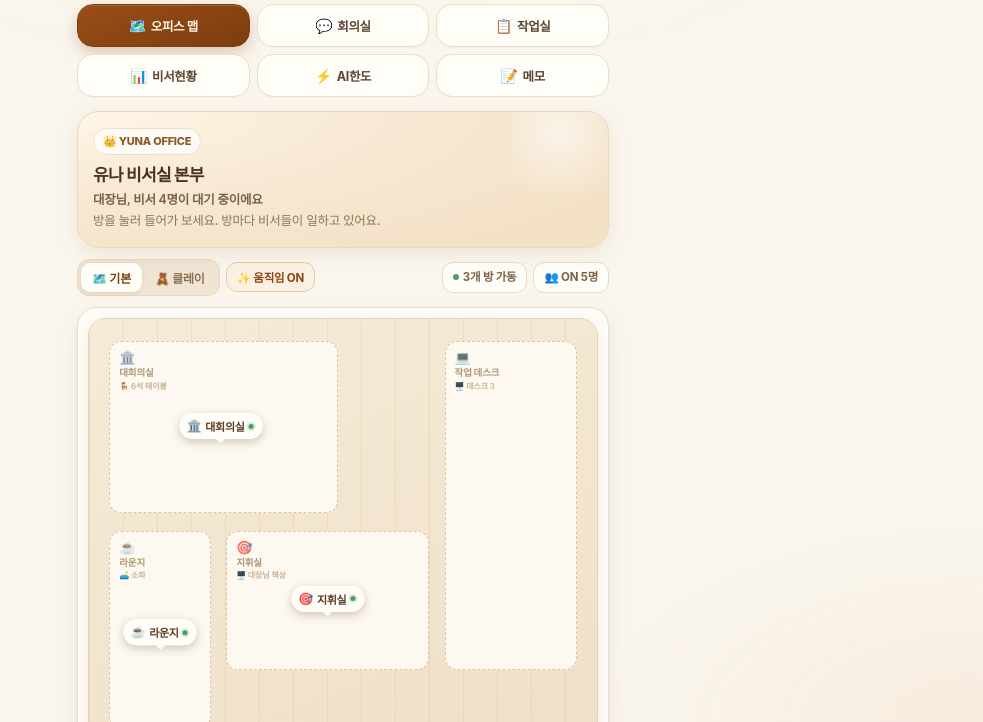
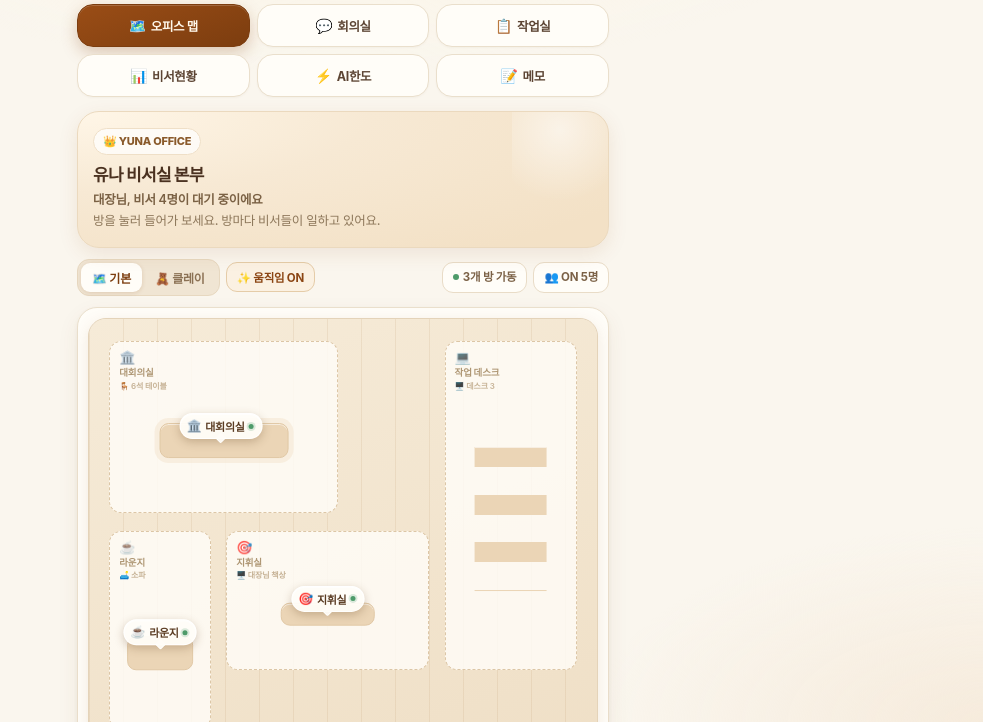
Before and after one commit to yunapark-summer/yuna-office, a plain HTML site: page index.html in a window 1280 px wide. Shown: the part 78-800 px from the top of the page, without its empty margins (297-1280 px from the left). Drawn offline with Linux system fonts and the light colour scheme.

Commit message:
style: 기본 맵 방 안에 가구 실루엣 추가

```diff
--- a/index.html
+++ b/index.html
@@ -217,6 +217,18 @@
   }
   .room .r-em{font-size:13px; opacity:.8}
   .room .r-sub{font-size:8px; font-weight:600; color:#C6B295; letter-spacing:-.02em}
+  .room::before{
+    content:""; position:absolute; left:50%; top:58%; transform:translate(-50%,-50%);
+    background:#EBD5B6; border:1px solid #E1C8A5; border-radius:9px;
+    box-shadow:0 1px 0 rgba(255,255,255,.6) inset;
+  }
+  .r-meet::before{width:56%; height:20%; box-shadow:0 0 0 5px rgba(235,213,182,.32), 0 1px 0 rgba(255,255,255,.6) inset}
+  .r-cmd::before{width:46%; height:15%; top:60%}
+  .r-lounge::before{width:64%; height:16%; top:62%}
+  .r-work::before{
+    width:56%; height:44%; top:54%; border:none; border-radius:0;
+    background:repeating-linear-gradient(180deg, #EBD5B6 0 14%, rgba(0,0,0,0) 14% 33%);
+  }
   .r-meet{left:4%; top:5%; width:45%; height:38%}
   .r-cmd{left:27%; top:47%; width:40%; height:31%}
   .r-lounge{left:4%; top:47%; width:20%; height:44%}
```
